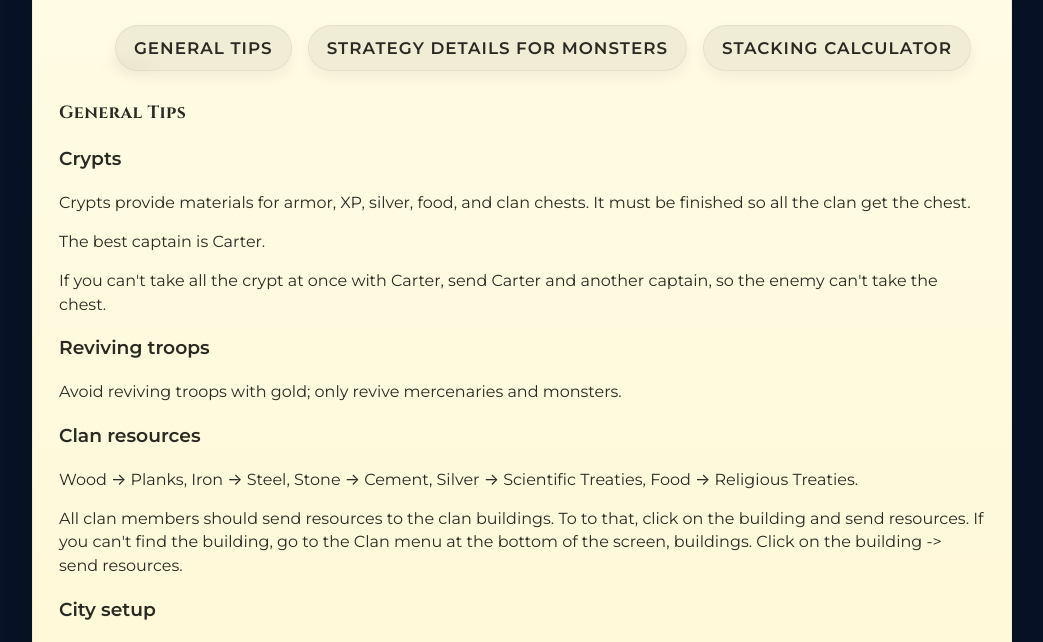
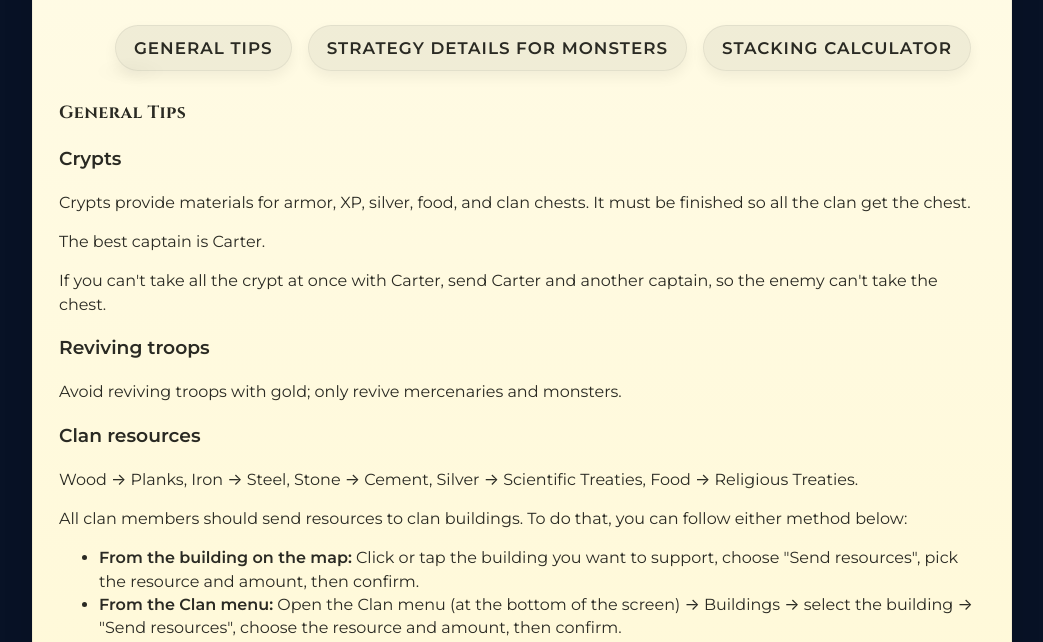
Before and after one commit to theblackpearl-totalbattle/guide, a plain HTML site: page index.html in a window 1280 px wide. Shown: the part 158-800 px from the top of the page, without its empty margins (118-1161 px from the left). Drawn offline with Linux system fonts and the light colour scheme.

Commit message:
Improve resource sending instructions in index.html
Updated instructions for sending resources to clan buildings for clarity and added detailed methods.

```diff
--- a/index.html
+++ b/index.html
@@ -42,8 +42,11 @@
             <article class="tip">
                 <h3>Clan resources</h3>
                 <p>Wood → Planks, Iron → Steel, Stone → Cement, Silver → Scientific Treaties, Food → Religious Treaties.</p>
-                <p>All clan members should send resources to the clan buildings. To to that, click on the building and send resources. If you can't find the building, go to the Clan menu at the bottom of the screen, buildings. Click on the building -> send resources.</p>
-
+                <p>All clan members should send resources to clan buildings. To do that, you can follow either method below:</p>
+                <ul>
+                    <li><strong>From the building on the map:</strong> Click or tap the building you want to support, choose "Send resources", pick the resource and amount, then confirm.</li>
+                    <li><strong>From the Clan menu:</strong> Open the Clan menu (at the bottom of the screen) → Buildings → select the building → "Send resources", choose the resource and amount, then confirm.</li>
+                </ul>
             </article>
 
             <article class="tip">
```
